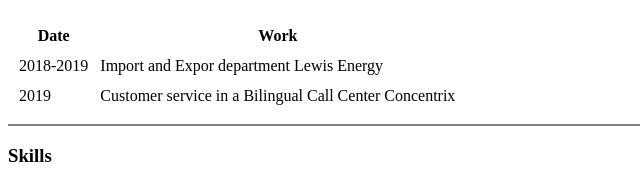
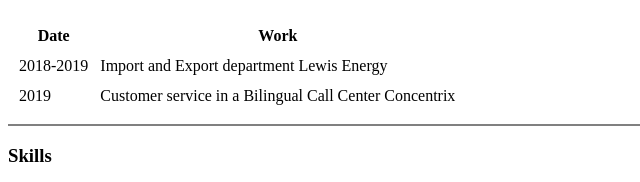
Before and after one commit to unlimited89/CV1, a plain HTML site: page index.html in a window 1280 px wide. Shown: the part 731-913 px from the top of the page, 0-640 px from the left. Drawn offline with Linux system fonts and the light colour scheme.

Commit message:
Updated index.html
misspelling

```diff
--- a/index.html
+++ b/index.html
@@ -52,7 +52,7 @@
         <tbody>
             <tr>
                 <td>2018-2019</td>
-                <td>Import and Expor department Lewis Energy</td>
+                <td>Import and Export department Lewis Energy</td>
             </tr>
             <tr>
                 <td>2019</td>
```
